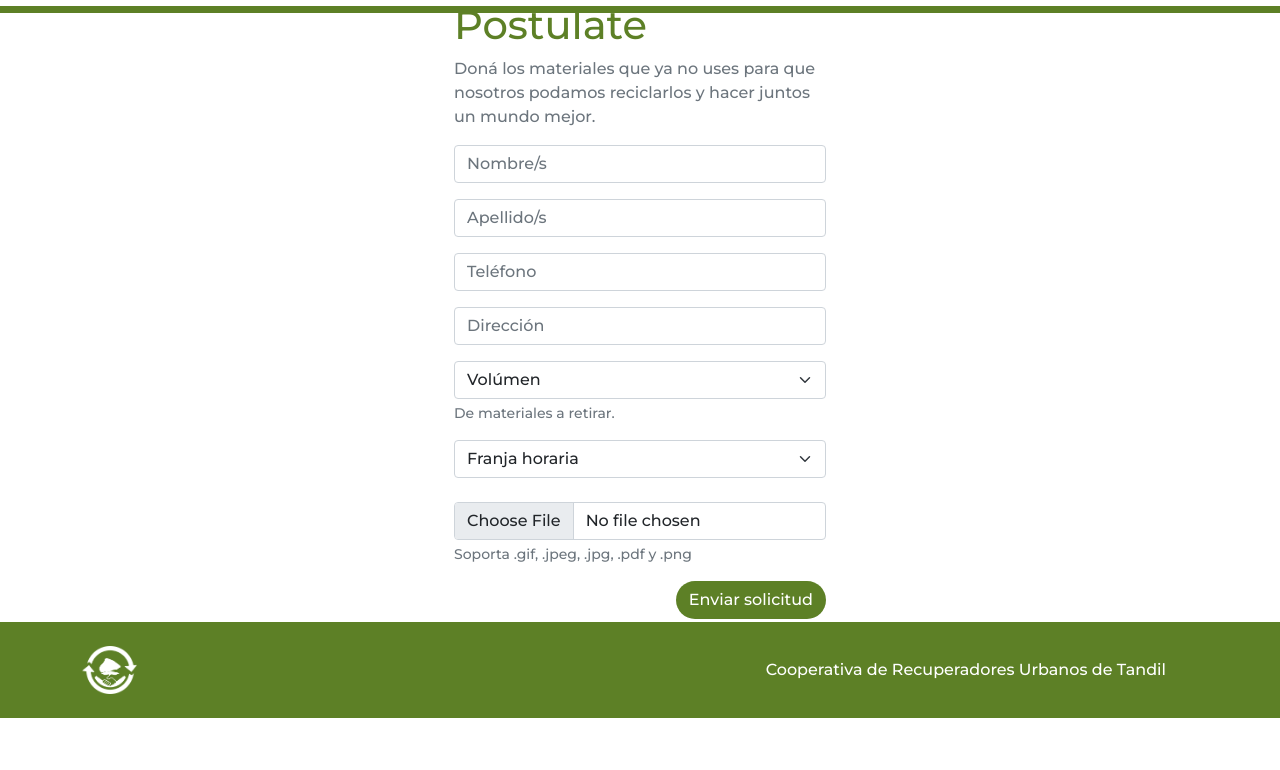
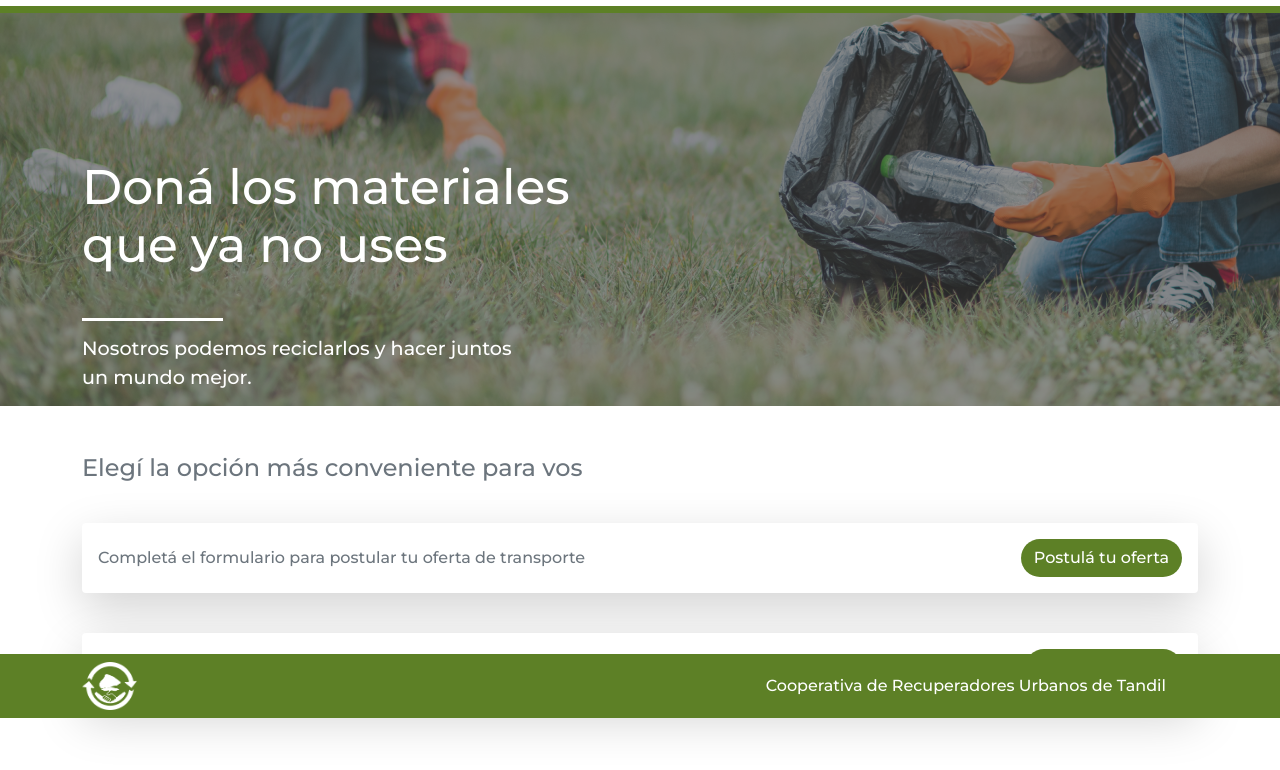
Before and after one commit to gisele89/grupo4-metodologias2021, a plain HTML site: page FrontEnd/postulate.html in a window 1280 px wide. Shown: the part 82-852 px from the top of the page. Before the commit the page ends 800 px from the top, so only its background shows below. Drawn offline with nearby package versions, Linux system fonts and the light colour scheme.

Commit message:
GMT-52: creada la página de selección

```diff
--- a/FrontEnd/postulate.html
+++ b/FrontEnd/postulate.html
@@ -22,7 +22,7 @@
             <div class="container">
                 <ul class="navbar-nav mr-auto">
                     <li class="nav-item">
-                        <a href=''> <img src="./media/CRUT-1.png"/ height="72px"></a>
+                        <a class="home-logo" href='index.html'> <img src="./media/CRUT-1.png"/ height="72px"></a>
                     </li>
                 </ul>
 
@@ -50,57 +50,32 @@
     </header>
 
     <!-- **************************** Body Main **************************** -->
-    <main class="flex-shrink-0">
-        <div class="container main-container">
-            <form class="col-lg-4 m-auto">
-                <h1 class="color-green">
-                    Postulate
-                </h1>
-                <p class="text-secondary">
-                    Doná los materiales que ya no uses para que nosotros podamos reciclarlos y hacer juntos un mundo mejor.
-                </p>
-                <div class="mb-3">
-                    <input type="text" class="form-control" id="nameInput" placeholder="Nombre/s">
+    <main class="flex-shrink-0 mb-5">
+        <img src="./media/imagen-postulate.png" class="image-wide" alt="foto reciclaje">
+        <div class="container-lg text-white">
+            <h1 class="inner-title ">Doná los materiales<br>que ya no uses</h1>
+            <hr class="inner-line">
+            <p class="inner-p">Nosotros podemos reciclarlos y hacer juntos<br>un mundo mejor.</p>
+        </div>
+        <div class="container-lg text-secondary my-5">
+            <h4 class="mbot">Elegí la opción más conveniente para vos</h4>
+            <div class="shadow-lg p-3 mbot bg-body rounded">
+                <div class="d-flex justify-content-between align-items-center">
+                    Completá el formulario para postular tu oferta de transporte
+                    <a href="form-transporte.html" class="btn text-white background-green rounded-pill mr-0 ml-auto">Postulá tu oferta</a>
                 </div>
-                <div class="mb-3">
-                    <input type="text" class="form-control" id="surnameInput" placeholder="Apellido/s">
+            </div>
+            <div class="shadow-lg p-3 mbot bg-body rounded">
+                <div class="d-flex justify-content-between align-items-center">
+                    Completá el formulario para dar aviso y que se retiren tus materiales
+                    <a href="form-materiales.html" class="btn text-white background-green rounded-pill mr-0 ml-auto">Cargá tu pedido</a>
                 </div>
-                <div class="mb-3">
-                    <input type="text" class="form-control" id="phoneInput" placeholder="Teléfono">
-                </div>
-                <div class="mb-3">
-                    <input type="text" class="form-control" id="addressInput" placeholder="Dirección">
-                </div>
-                <div class="mb-3">
-                    <select class="form-select" aria-label="Franja horaria" aria-describedby="volumeHelp">
-                        <option selected disabled>Volúmen</option>
-                        <option value="1">Entra en una caja</option>
-                        <option value="2">Entra en el baúl de un auto</option>
-                        <option value="3">Entra en la caja de una camioneta</option>
-                        <option value="4">Es necesario un camión</option>
-                    </select>
-                    <div id="volumeHelp" class="form-text">De materiales a retirar.</div>
-                </div>
-                <div class="mb-4">
-                    <select class="form-select" aria-label="Franja horaria">
-                        <option selected disabled>Franja horaria</option>
-                        <option value="1">9 a 12hs</option>
-                        <option value="2">13 a 17hs</option>
-                    </select>
-                </div>
-                <div class="mb-3">
-                    <input type="file" class="form-control" id="fileInput" accept="image/*" aria-describedby="fileHelp">
-                    <div id="fileHelp" class="form-text">Soporta .gif, .jpeg, .jpg, .pdf y .png</div>
-                </div>
-                <div class="mb-3 nav justify-content-end">
-                    <button type="submit" class="btn text-white background-green rounded-pill">Enviar solicitud</button>
-                </div>
-            </form>
+            </div>
         </div>
     </main>
 
     <!-- **************************** Footer **************************** -->
-    <footer class="footer mt-auto py-3 fixed-bottom background-green">
+    <footer class="footer mt-auto fixed-bottom background-green">
         <nav class="navbar sticky-bottom navbar-expand-lg navbar-dark">
             <div class="container">
                 <ul class="navbar-nav mr-auto">
```
Also changed, not shown: FrontEnd/media/imagen-postulate.png (added).
